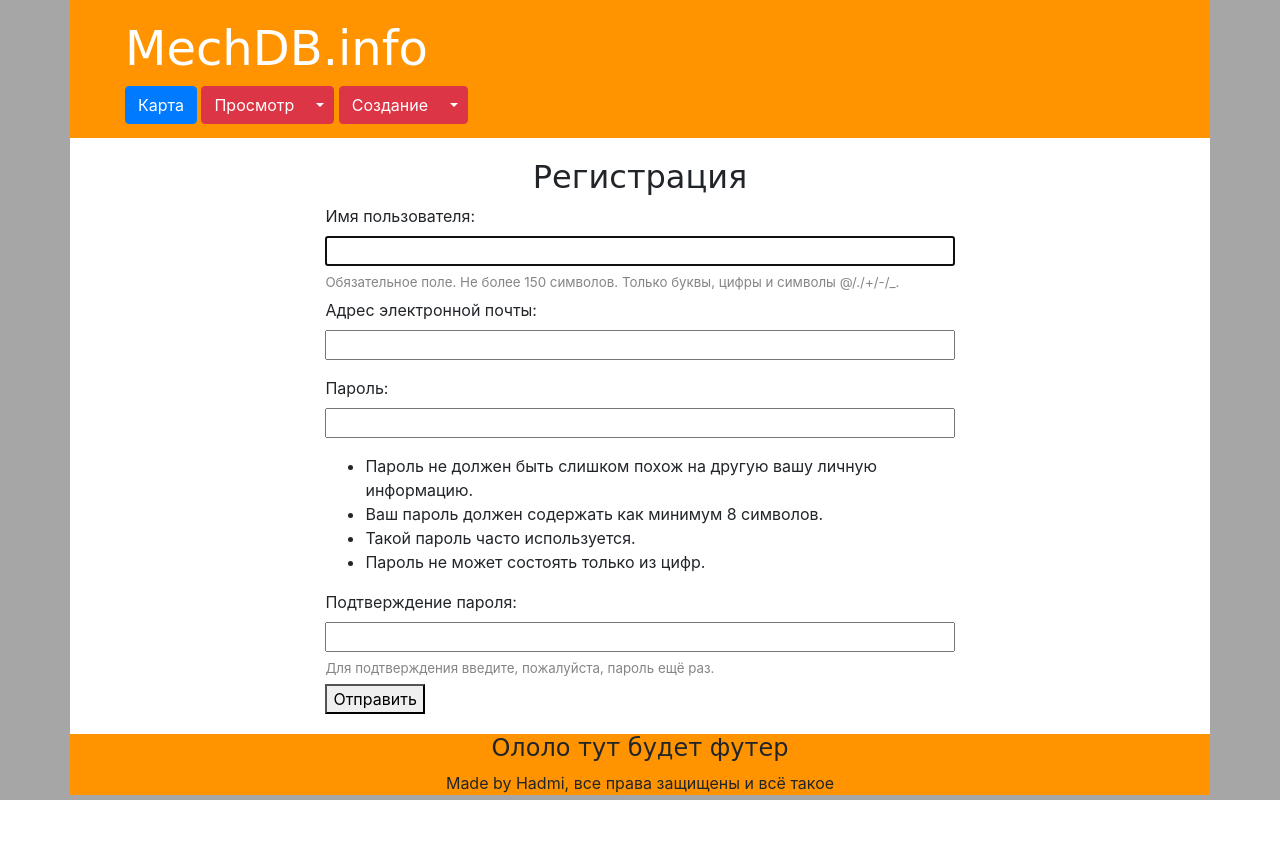
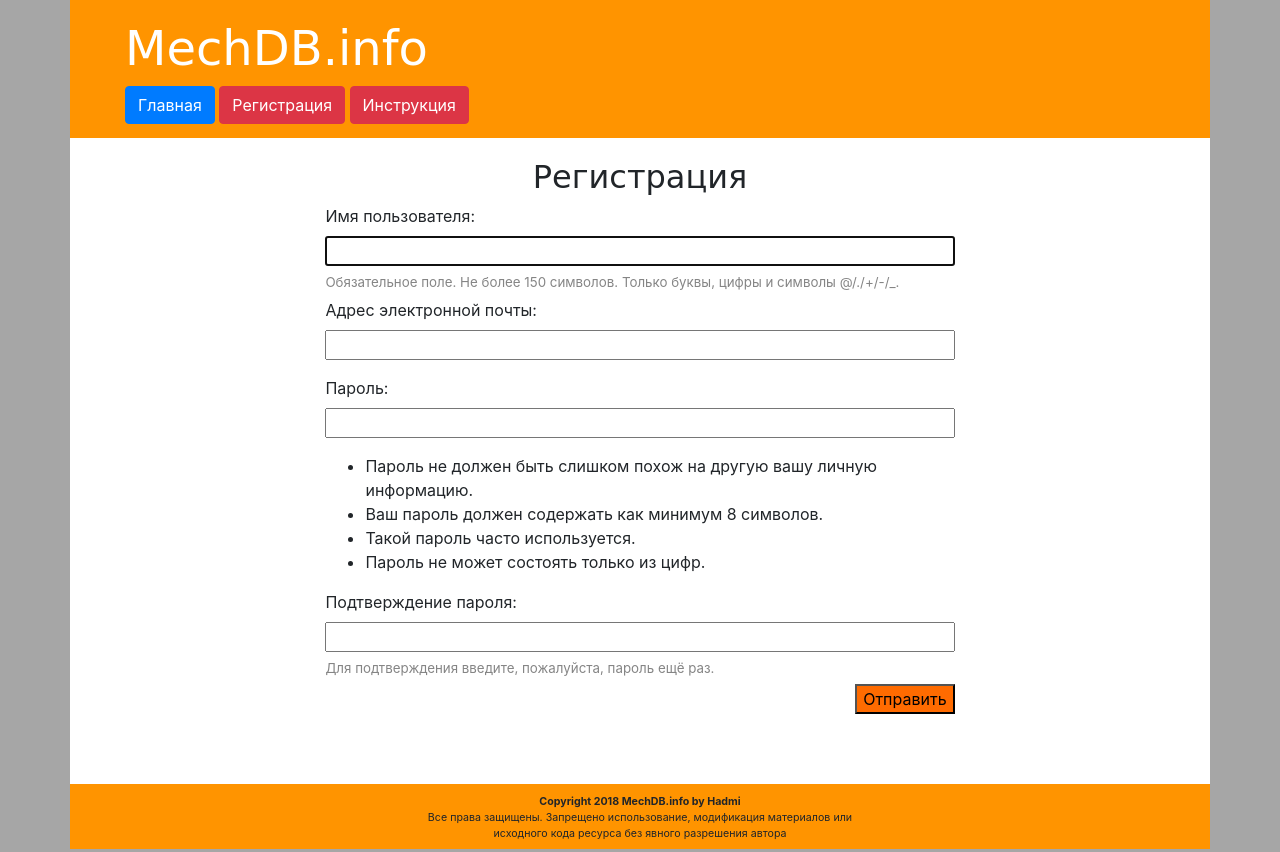
Before and after one commit to hadmiru/mechdb, a Django app: page /signup/ in a window 1280 px wide. Before the commit the page ends 800 px from the top, so only its background shows below. Run offline with Django 3.2, Linux system fonts and the light colour scheme; some libraries are stand-ins or nearby versions; some web fonts are replaced.

Commit message:
1. Добавлена проверка уникальности email при регистрации пльзователя 2. Добавлено изменение dropdown_menu в зависимости от того авторизован ли пользователь

```diff
--- a/mechdb_core/forms.py
+++ b/mechdb_core/forms.py
@@ -9,6 +9,14 @@ class SignUpForm(UserCreationForm):
     class Meta:
         model = User
         fields = ('username', 'email', 'password1', 'password2')
+    def clean_email(self):
+        email = self.cleaned_data.get('email')
+        username = self.cleaned_data.get('username')
+        if email and User.objects.filter(email=email).exclude(username=username).exists():
+            raise forms.ValidationError(u'Пользователь с таким email уже зарегистрирован')
+        if not email:
+            raise forms.ValidationError(u'Поле email является обязательным')
+        return email
 
 class In_container_choicefield(forms.ChoiceField):
     # Класс для проверки на зацикленность поля in_container_id объектов Container
--- a/mechdb_core/static/css/mechdb_core.css
+++ b/mechdb_core/static/css/mechdb_core.css
@@ -116,7 +116,15 @@
 
 #login-forgotpass-href{
   font-size: 8pt;
-  color: #3D3D3D
+  color: #3D3D3D;
+}
+
+#login-error-message{
+  font-size: 10pt;
+  margin-top:0px;
+  margin-bottom:5px;
+  color: #B2130A;
+  text-align:center;
 }
 
 /*endloginform*/
@@ -128,6 +136,7 @@
 
 .content{
     padding: 20px;
+    padding-bottom: 70px;
     background-color: #FFFFFF;
   }
 
@@ -194,9 +203,16 @@ h1, h2, h3, h4 {
 
 .formerrortext {
   color: #AC2A20;
+  margin-top:10px;
 }
 
 .footer {
   background-color: #ff9400;
-  min-height: 50px;
+  height: 65px;
 }
+
+#footer-text {
+  font-size:8pt;
+  padding:10px;
+  text-align: center;
+}
--- a/mechdb_core/templates/mechdb_core/base.html
+++ b/mechdb_core/templates/mechdb_core/base.html
@@ -35,7 +35,7 @@
                         {% csrf_token %}
                         <div id="loginformblock">
                           <label class="login-label" for="name"><i class="login-icon fa fa-user fa-lg"></i></label><input class="login-input" type="text" name="name" id="name" placeholder="Логин" required/>
-                          <label class="login-label" for="name"><i class="login-icon fa fa-lock fa-lg"></i></label><input class="password-input" name="password" id="password" placeholder="Пароль" required /><button class="login-submit" type="submit" /><i class="login-icon fa fa-arrow-right fa-lg"></i></button>
+                          <label class="login-label" for="name"><i class="login-icon fa fa-lock fa-lg"></i></label><input class="password-input" type="password" name="password" id="password" placeholder="Пароль" required /><button class="login-submit" type="submit" /><i class="login-icon fa fa-arrow-right fa-lg"></i></button>
                           <p id="login-forgotpass"><a id="login-forgotpass-href" href="#">Забыли пароль?</a></p>
                         </div>
                     </form>
@@ -53,8 +53,11 @@
       </div>
 
       <div class="footer container">
-            <center><h4>Ололо тут будет футер</h4></center>
-            <center>Made by Hadmi, все права защищены и всё такое</center>
+            <p id="footer-text">
+            <b>Copyright 2018 MechDB.info by Hadmi</b><br>
+            Все права защищены. Запрещено использование, модификация материалов или<br>
+            исходного кода ресурса без явного разрешения автора
+            </p>
       </div>
 
       <script src="https://ajax.googleapis.com/ajax/libs/jquery/3.0.0/jquery.min.js" integrity="sha384-THPy051/pYDQGanwU6poAc/hOdQxjnOEXzbT+OuUAFqNqFjL+4IGLBgCJC3ZOShY" crossorigin="anonymous"></script>
--- a/mechdb_core/templates/mechdb_core/dropdown_menu.html
+++ b/mechdb_core/templates/mechdb_core/dropdown_menu.html
@@ -1,4 +1,5 @@
 
+{% if current_user.username %}
 <a class="btn btn-primary" href="{% url 'containers_map' %}" role="button">Карта</a>
 <div class="btn-group">
   <button type="button" class="btn btn-danger">Просмотр</button>
@@ -24,3 +25,8 @@
     <a class="dropdown-item" href="{% url 'sizename_new' %}">Новая модель оборудования</a>
   </div>
 </div>
+{% else %}
+<a class="btn btn-primary" href="{% url 'index_page' %}" role="button">Главная</a>
+<a class="btn btn-danger" href="{% url 'signup' %}" role="button">Регистрация</a>
+{% endif %}
+<a class="btn btn-danger" href="#" role="button">Инструкция</a>
--- a/mechdb_core/templates/mechdb_core/signup.html
+++ b/mechdb_core/templates/mechdb_core/signup.html
@@ -19,7 +19,7 @@
 
     </p>
   {% endfor %}
-  <button type="submit">Отправить</button>
+  <button type="submit" class="save">Отправить</button>
 </form>
 </div>
 {% endblock %}
--- a/mechdb_core/views.py
+++ b/mechdb_core/views.py
@@ -11,16 +11,23 @@ from .forms import SignUpForm
 from django.contrib.auth import authenticate, login, logout
 from django.contrib.auth.models import User
 
-
-
 # Create your views here.
 
 def signin(request):
     if request.method == 'POST':
         if 'name' in request.POST and 'password' in request.POST:
             user = authenticate(username=request.POST['name'], password=request.POST['password'])
+            if not user:
+                # логин или пароль не верные
+                error_message = 'Введённые логин или пароль не верны<br>Попробуйте ещё раз'
+                return render(request, 'mechdb_core/signin.html', {
+                                                            'current_user':request.user,
+                                                            'authorization_hide':True,
+                                                            'error_message':error_message}
+                                                            )
             login(request, user)
             return redirect('containers_map')
+
     raise Http404
 
 def logout_view(request):
@@ -46,7 +53,12 @@ def signup(request):
 
 def index_page(request):
     timezone.now
-    return render(request, 'mechdb_core/under_construction.html', {'current_user':request.user})
+    if not request.user.is_authenticated:
+        # Если не пользователь не авторизован - отправляем на главную страницу
+        return render(request, 'mechdb_core/under_construction.html', {'current_user':request.user})
+    else:
+        # Если пользователь авторизован - перенаправляем на containers_map
+        return redirect('containers_map')
 
 def containers_map(request):
     timezone.now
```
Also changed, not shown: mechdb_core/templates/mechdb_core/signin.html (added, +17 -0 lines), mechdb_core/migrations/0024_remove_profile_email.py (added).
